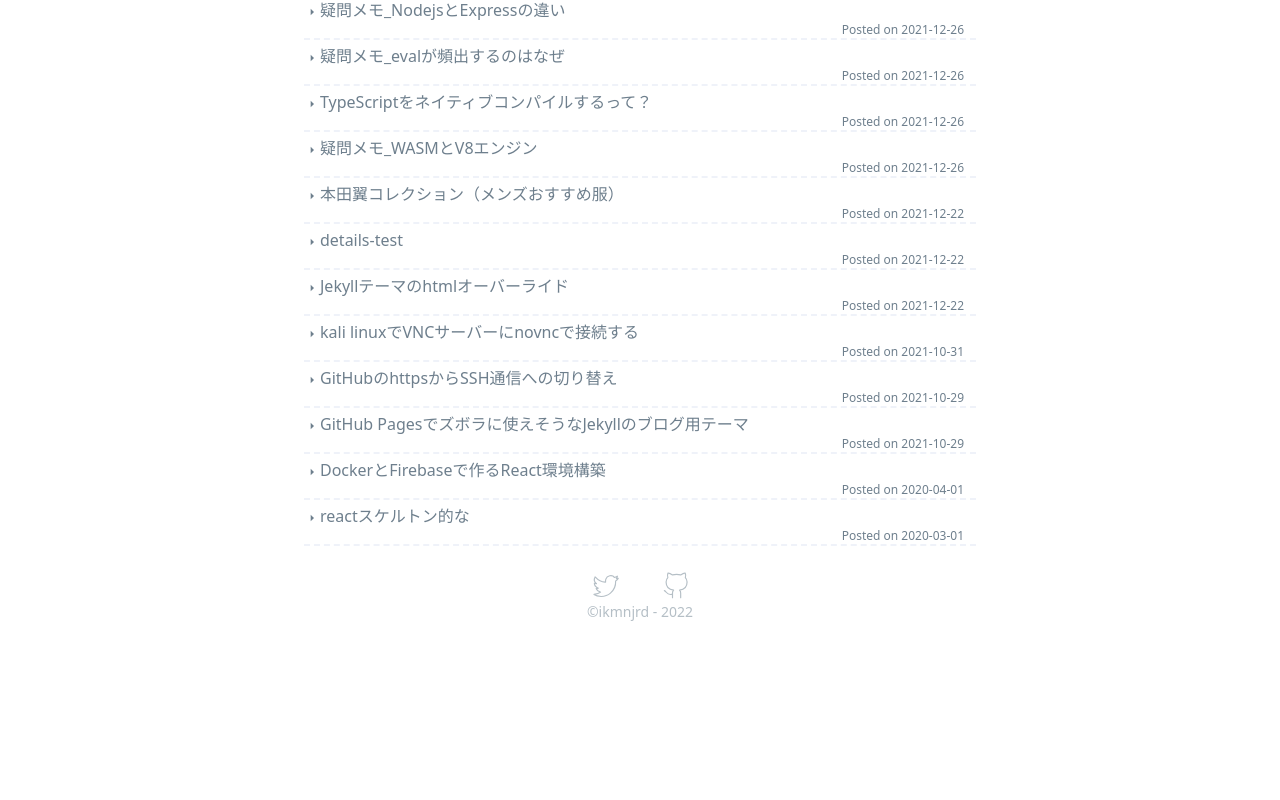
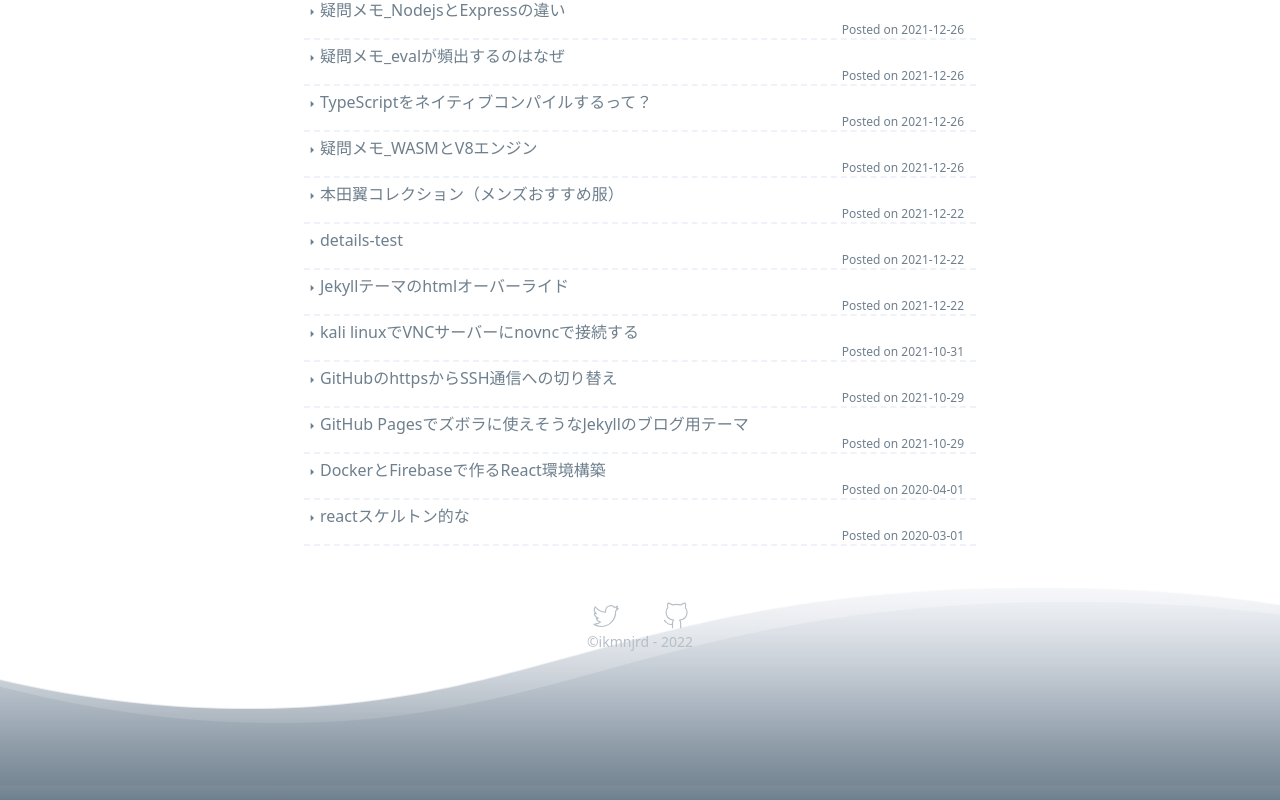
Before and after one commit to ikmnjrd/ikmnjrd.github.io, a Next.js app: page / in a window 1280 px wide. Shown: the part 1662-2462 px from the top of the page. Before the commit the page ends 2304 px from the top, so only its background shows below. Built offline with nearby package versions, Linux system fonts and the light colour scheme.

Commit message:
add footer waves

```diff
--- a/components/Footer.tsx
+++ b/components/Footer.tsx
@@ -9,7 +9,8 @@ type Props = {
 const Footer: FunctionComponent = ({ children }: Props) => {
   const date = new Date();
   return (
-    <footer className="text-center py-5 text-sm text-newmo-300" role="contentinfo">
+    <footer className="text-center text-sm text-newmo-300" role="contentinfo">
+      <div className="footer-content">
         <ul className="flex items-center justify-between max-w-[100px] mx-auto">
           <li>
             <a
@@ -35,6 +36,11 @@ const Footer: FunctionComponent = ({ children }: Props) => {
           </li>
         </ul>
         <p>©︎ikmnjrd - <time dateTime={date.toString()}>{ date.getFullYear() }</time></p>
+      </div>
+      <div className="wave"></div>
+      <div className="wave"></div>
+      {/* <div className="wave-bottom"></div> */}
+
     </footer>
   )
 }
--- a/styles/globals.css
+++ b/styles/globals.css
@@ -11,3 +11,44 @@ img[class^="svg-icon"] {
   filter: drop-shadow(3px 3px 3px #fff)
     drop-shadow(-2px -2px 1px rgba(0, 0, 0, 0.3));
 }
+
+.footer-content {
+  position: relative;
+  top: 50px;
+  z-index: 1;
+}
+
+.wave {
+  background: url('/wave.svg') repeat-x;
+  position: relative;
+  height: 198px;
+  top: 0px;
+  animation: wave 7s cubic-bezier( 0.36, 0.45, 0.63, 0.53) infinite;
+  transform: translate3d(0, 0, 0);
+}
+
+.wave:nth-of-type(2) {
+  top: -5px;
+  margin-bottom: -203px;
+  height: 203px;
+  animation: wave 7s cubic-bezier( 0.36, 0.45, 0.63, 0.53) -.125s infinite, swell 7s ease -1.25s infinite;
+  opacity: 1;
+}
+
+@keyframes wave {
+  0% {
+    margin-left: 0;
+  }
+  100% {
+    margin-left: -1600px;
+  }
+}
+
+@keyframes swell {
+  0%, 100% {
+    transform: translate3d(0,-10px,0);
+  }
+  50% {
+    transform: translate3d(0,5px,0);
+  }
+}
```
Also changed, not shown: public/wave.svg (added). Lines whose indentation alone changed are shown as unchanged.
